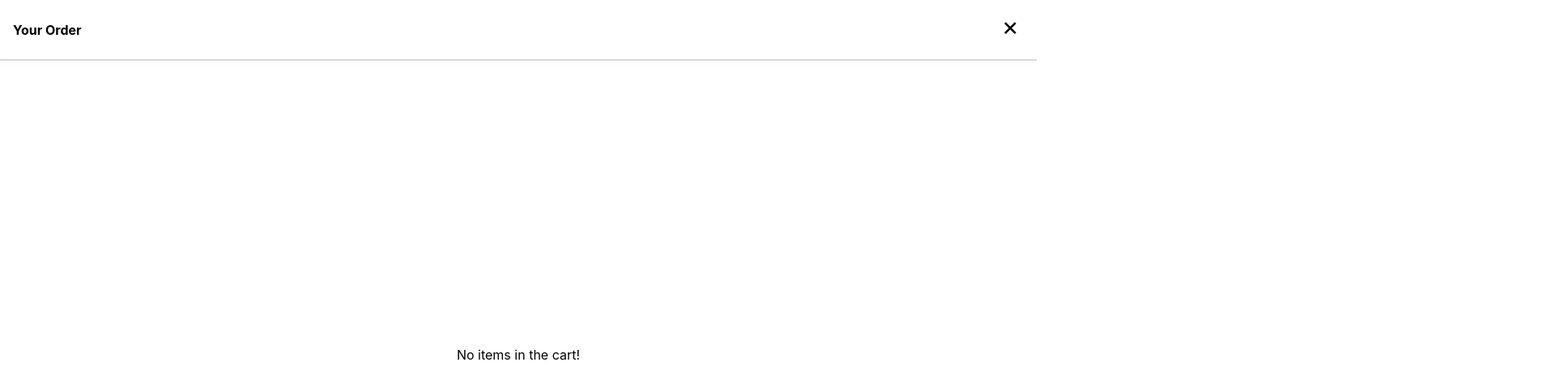
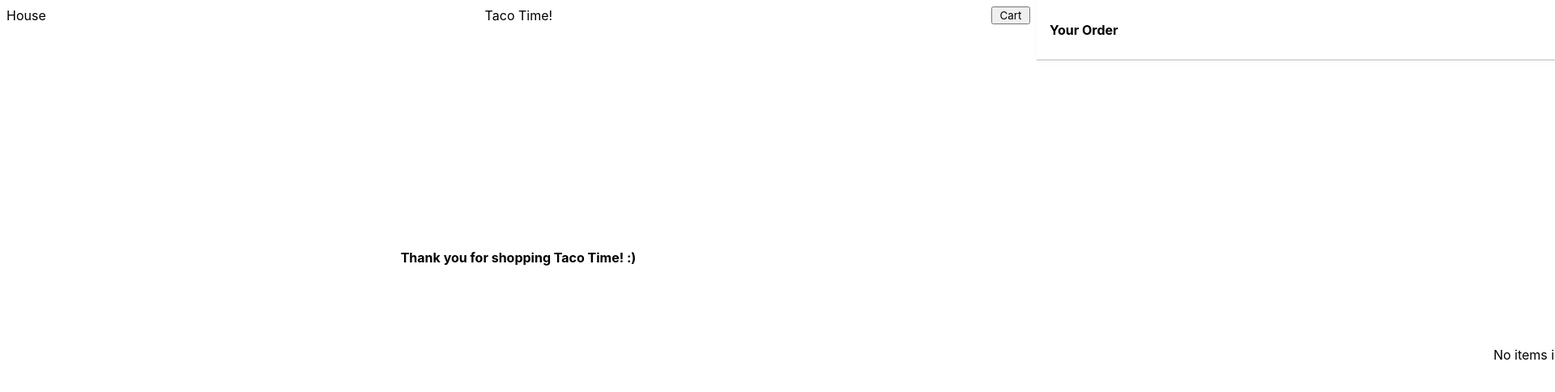
Before and after one commit to cdpadilla42/taco-time-nextjs, a Next.js app: page /checkout in a window 1280 px wide. Before the commit this address had no page. Shown: the top 484 px of the page at 81% size, 1920 px wide, since content can reach past the window. Built offline with nearby package versions, Linux system fonts and the light colour scheme.

Commit message:
Create checkout page

```diff
--- a/components/Cart.js
+++ b/components/Cart.js
@@ -165,7 +165,7 @@ const Cart = () => {
   }
 
   return (
-    <StyledCart className={isCartOpen && 'closed'}>
+    <StyledCart className={!isCartOpen && 'closed'}>
       <div className="heading">
         <h4>Your Order</h4>
         <button onClick={handleClose}>&times;</button>
--- /dev/null
+++ b/pages/checkout.js
@@ -0,0 +1,16 @@
+import React from 'react';
+import styled from 'styled-components';
+
+const StyledChecout = styled.div`
+  display: flex;
+  align-items: center;
+  justify-content: center;
+  height: 70vh;
+  font-weight: 700;
+`;
+
+const checkout = () => {
+  return <StyledChecout>Thank you for shopping Taco Time! :)</StyledChecout>;
+};
+
+export default checkout;
```
